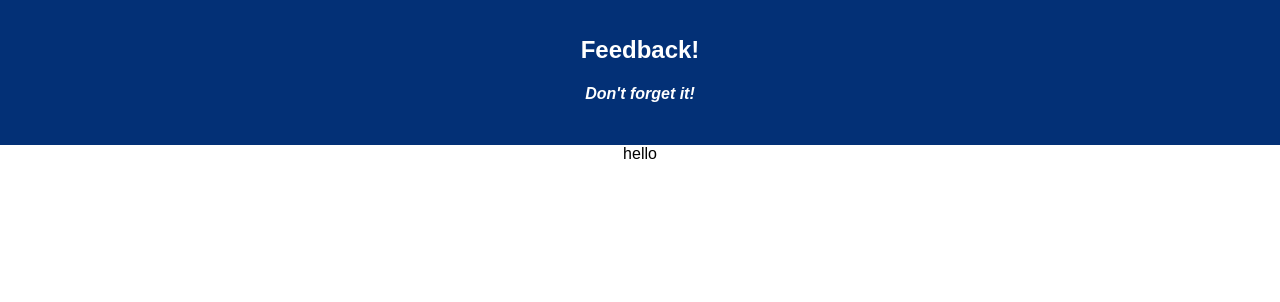
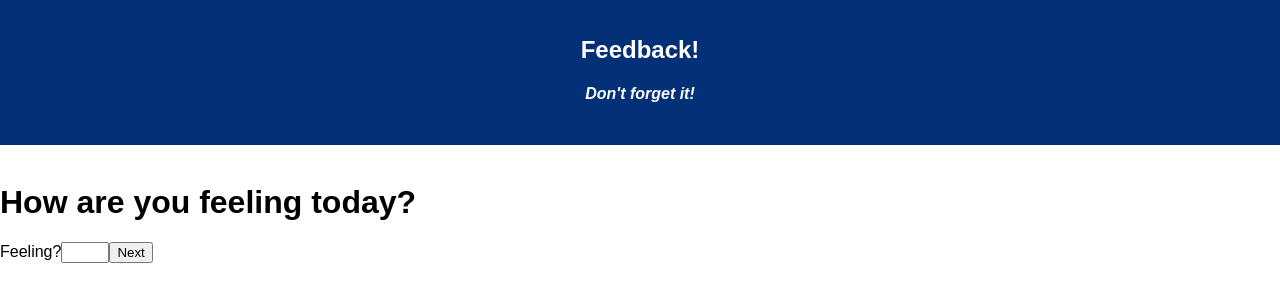
Before and after one commit to norbusam/redux-feedback-loop, a React (Create React App) app: page / in a window 1280 px wide. Shown: the top 302 px of the page. Built offline with nearby package versions, Linux system fonts and the light colour scheme.

Commit message:
dispatch to feedback reducer is set

```diff
--- a/src/components/App/App.js
+++ b/src/components/App/App.js
@@ -12,13 +12,21 @@ class App extends Component {
 
   render() {
     return (
-      <div className="App">
-        <Header/>
-        <FeelingFeedback/>
-        <br/>
-      </div>
+      <Router>
+        <div className="App">
+          <Header/>
+          {/* <FeelingFeedback/> */}
+          <br/>
+        </div>
+
+        <Route exact path ='/' component={FeelingFeedback}/>
+      </Router>
     );
   }
 }
 
-export default connect()(App);
+const reduxStoreOnProps = (reduxStore) => ({
+  reduxStore
+})
+
+export default connect(reduxStoreOnProps)(App);
--- a/src/components/FeelingFeedback/FeelingFeedback.js
+++ b/src/components/FeelingFeedback/FeelingFeedback.js
@@ -2,11 +2,38 @@ import React, {Component} from 'react';
 import {connect} from 'react-redux'
 
 class FeelingFeedback extends Component {
+
+    state = {
+        feeling: 0
+    }
+    // grabs the value and set the state to the value
+    handleChange = (event) => {
+        // if(event.target.value === ''){
+        //     alert('Please submit a value between 1-5')
+        // }
+        console.log(event.target.value);
+        this.setState({
+            feeling: event.target.value
+        })
+    }// end handleChange
+
+    submitAndNext = () =>{
+        // if(event.target.value === ''){
+        //     alert('Please submit a value between 1-5')
+        // }else {
+        //     console.log('added');
+        // }
+        this.props.dispatch({type:"ADD_FEEDBACK", payload: this.state.feeling})
+    }
+
     render(){
         return(
-            <>
-            hello
-            </>
+            <div>
+                <h1>How are you feeling today?</h1>
+                <span>Feeling?</span>
+                <input type="number" min="0" max="5" onChange={this.handleChange}/>
+                <button onClick={this.submitAndNext}>Next</button>
+            </div>
         )
     }
 }
--- a/src/index.js
+++ b/src/index.js
@@ -12,7 +12,7 @@ import { Provider } from 'react-redux';
 const feedBackReducer = (state=[], action) => {
     switch(action.type){
         case "ADD_FEEDBACK":
-            return action.payload;
+            return [...state,action.payload];
         default:
             return state;
     }
```
